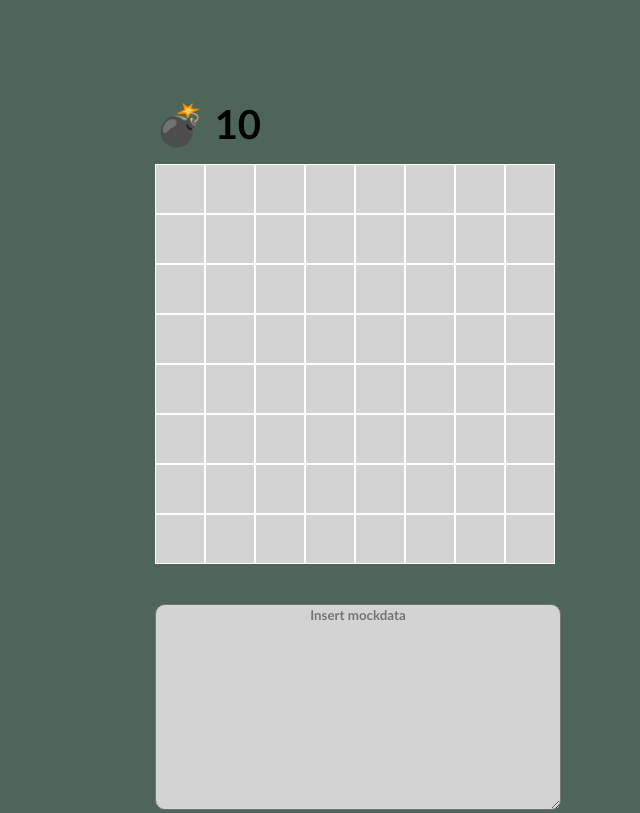
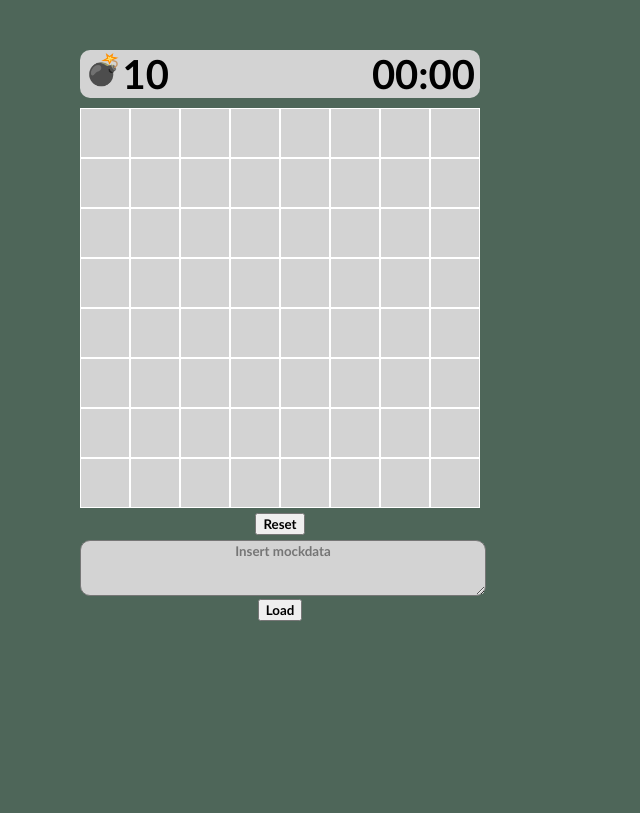
Before and after one commit to yerairodriguez/minesweeper, a website with bundled scripts: page index.html in a window 1280 px wide. Shown: the whole page, without its empty margins (378-1018 px from the left). Built offline with nearby package versions, Linux system fonts and the light colour scheme; a web font is replaced by a local one.

Commit message:
files modified

```diff
--- a/index.html
+++ b/index.html
@@ -10,11 +10,17 @@
 
 <body>
     <div id="wrapped">
-        <div id="minesCounter"></div>
+        <div id="dataContainer">
+            <div id="mineIcon">💣</div>
+            <div id="minesCounter"></div>
+            <div id="timer">00:00</div>
+        </div>
         <div id="board" data-testid="board"></div>
+        <button id="resetButton">Reset</button>
         <div id="mockdata-content">
-            <textarea id="mockdata" placeholder="Insert mockdata" ></textarea>
+            <textarea id="mockdata" placeholder="Insert mockdata"></textarea>
         </div>
+        <button id="loadMockData">Load</button>
     </div>
 </body>
 
--- a/scripts/main.js
+++ b/scripts/main.js
@@ -32,11 +32,11 @@ function startGame() {
         }
         let rows = mockdata.length;
         let columns = mockdata[0].length;
-        displayMines(mockdataMinesCount);
+        displayMinesLeft(mockdataMinesCount);
         createBoard(rows, columns);
     } else {
         generateMines(minesCount);
-        displayMines(minesCount);
+        displayMinesLeft(minesCount);
         createBoard(rows, columns);
     }
 }
@@ -89,8 +89,8 @@ function generateMines(minesAmount) {
     }
 }
 
-function displayMines() {
-    return document.getElementById("minesCounter").innerText = "💣 " + minesCount;
+function displayMinesLeft() {
+    return document.getElementById("minesCounter").innerText = minesCount;
 }
 
 function checkCell(cellID) {
@@ -122,7 +122,7 @@ function tagCell(cellID) {
     let cellTag = document.getElementById(cellID);
     if (cellTag.innerText === "") {
         cellTag.innerText = "🚩"
-    }else if (cellTag.innerText === "🚩"){
+    } else if (cellTag.innerText === "🚩") {
         cellTag.innerText = ""
     }
 }
--- a/styles/style.css
+++ b/styles/style.css
@@ -16,24 +16,23 @@ body {
     width: 400px;
     height: 400px;
     position: relative;
-    margin-left: 525px;
-    margin-top: 100px;
+    margin-left: 450px;
+    margin-top: 50px;
 }
 
 #board{
     width: 400px;
     height: 400px;
-    /*border: 1px solid gray;;*/
-    /*background-color: lightgray;*/
     margin: 0 auto;
 
 }
 #mockdata{
     width: 400px;
-    height: 200px;
-    margin-top: 40px;
+    height: 50px;
+    margin-top: 5px;
     background-color: lightgray;
     border-radius: 10px;
+    text-align:center;
 }
 
 #board .row{
@@ -55,12 +54,33 @@ body {
     align-items: center;
 }
 
-#minesCounter{
-    text-align: left;
-    font-size: 40px;
-    margin-bottom: 15px;
+#dataContainer {
+    display: flex;
+    flex-direction: row;
+    background-color: lightgray;
+    border-radius: 10px;
+    margin-bottom: 10px;
 }
 
+#mineIcon{
+    margin-left: 5px;
+    font-size: 30px;
+}
+
+#minesCounter{
+    font-size: 40px;
+}
+
+#timer{
+    position: absolute;;
+    right: 0;
+    font-size: 40px;
+    margin-right: 5px;
+}
+
+#resetButton{
+    margin-top: 5px;
+}
 .revealed{
     background-color: var(--clickedGray);
 }
```
Also changed, not shown: scripts/mockdatacontent.js (+15 -0 lines).
